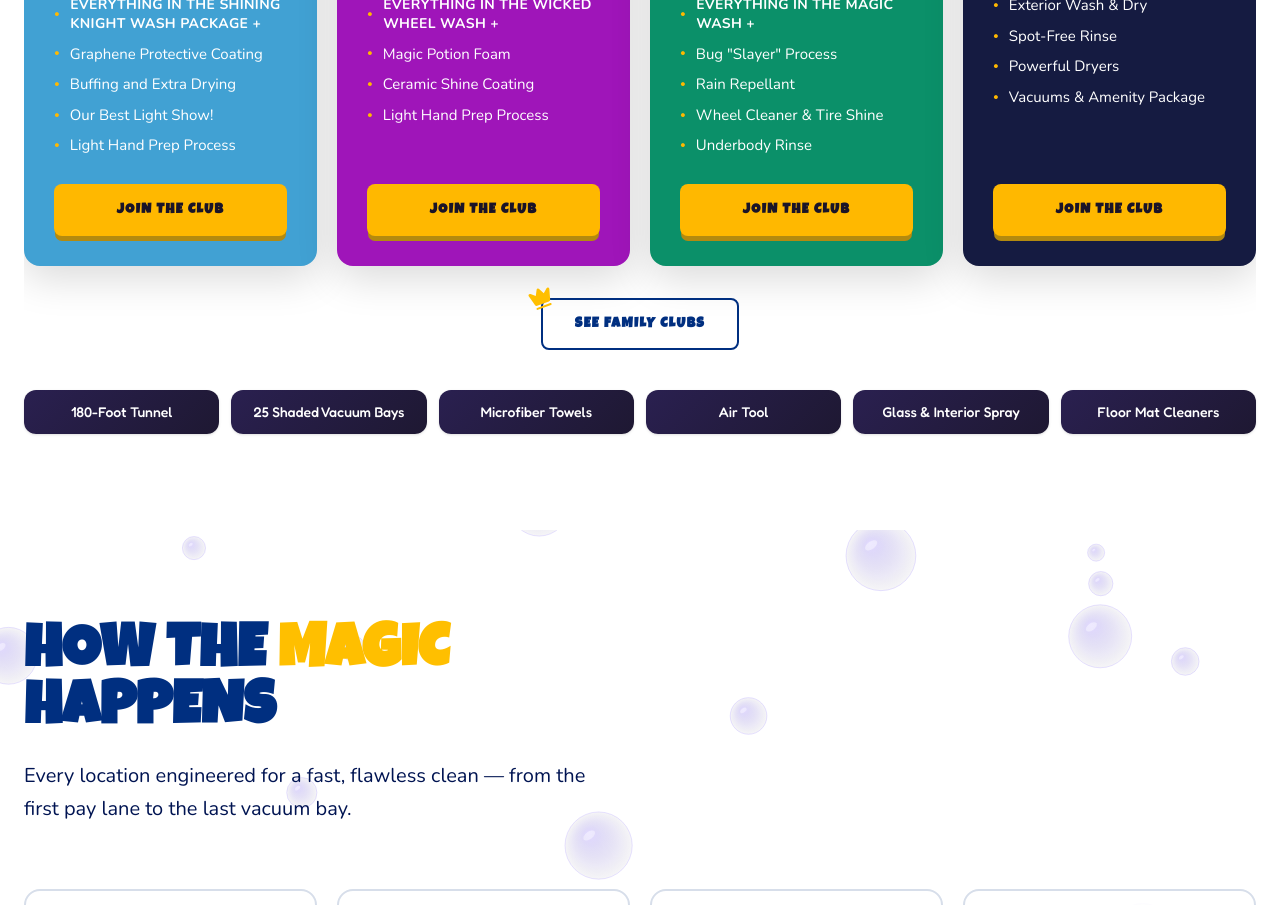
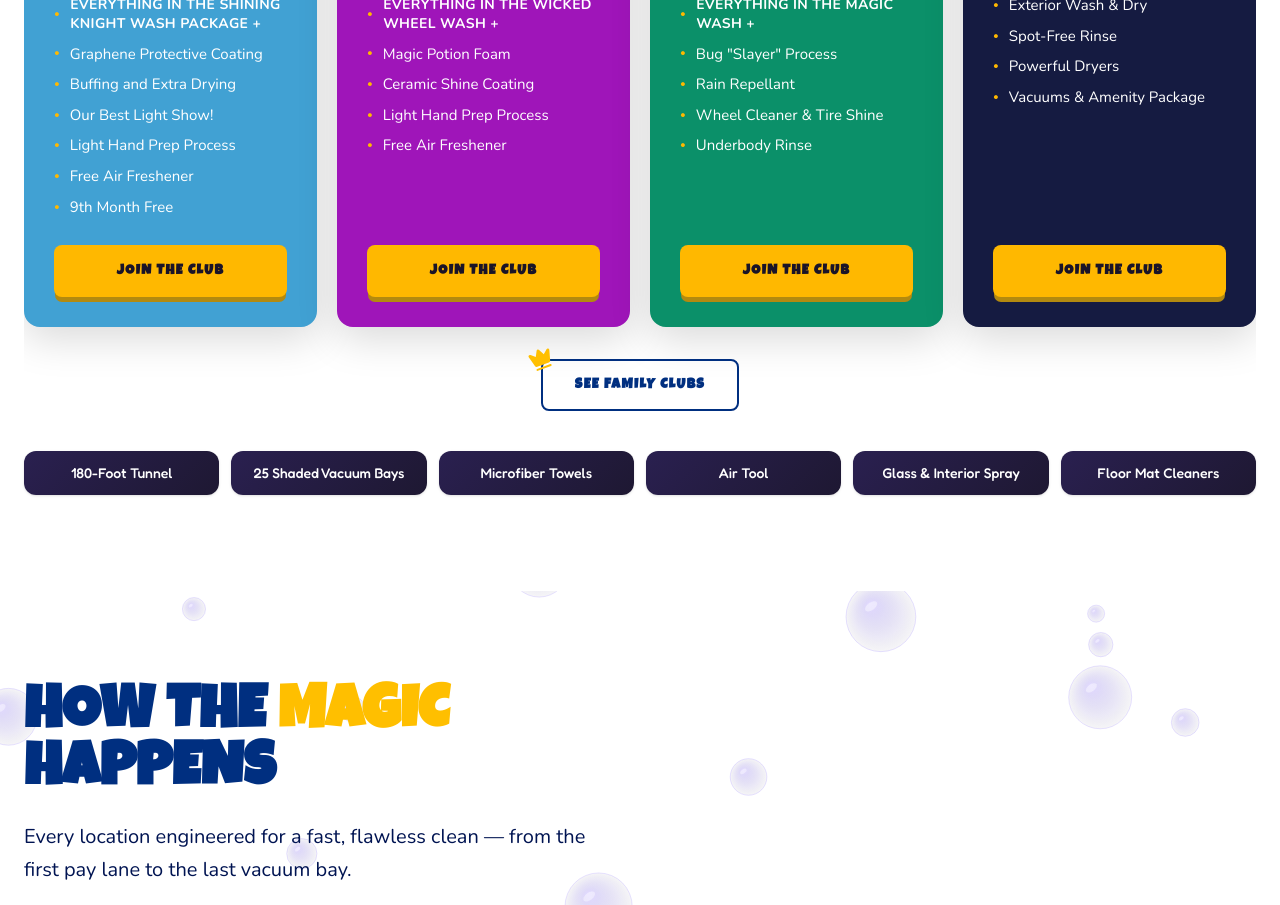
Before and after one commit to nautilusengineering/wash-wizard-carwash-site, a Next.js app: page / in a window 1280 px wide. Shown: the part 1600-2505 px from the top of the page. Built offline with nearby package versions, Linux system fonts and the light colour scheme; a web font is replaced by a local one.

Commit message:
Add member perks to Shining Knight and King Graphene packages (#9)
Shining Knight and King Graphene now list a Free Air Freshener perk, and
King Graphene additionally lists 9th Month Free. Renders on both the home
page and /packages via the shared Pricing component.

```diff
--- a/src/components/Pricing.tsx
+++ b/src/components/Pricing.tsx
@@ -50,6 +50,8 @@ const tiers: Tier[] = [
       "Buffing and Extra Drying",
       "Our Best Light Show!",
       "Light Hand Prep Process",
+      "Free Air Freshener",
+      "9th Month Free",
     ],
     isBest: true,
     family: {
@@ -72,6 +74,7 @@ const tiers: Tier[] = [
       "Magic Potion Foam",
       "Ceramic Shine Coating",
       "Light Hand Prep Process",
+      "Free Air Freshener",
     ],
     family: {
       veh2: "$67.99",
```
